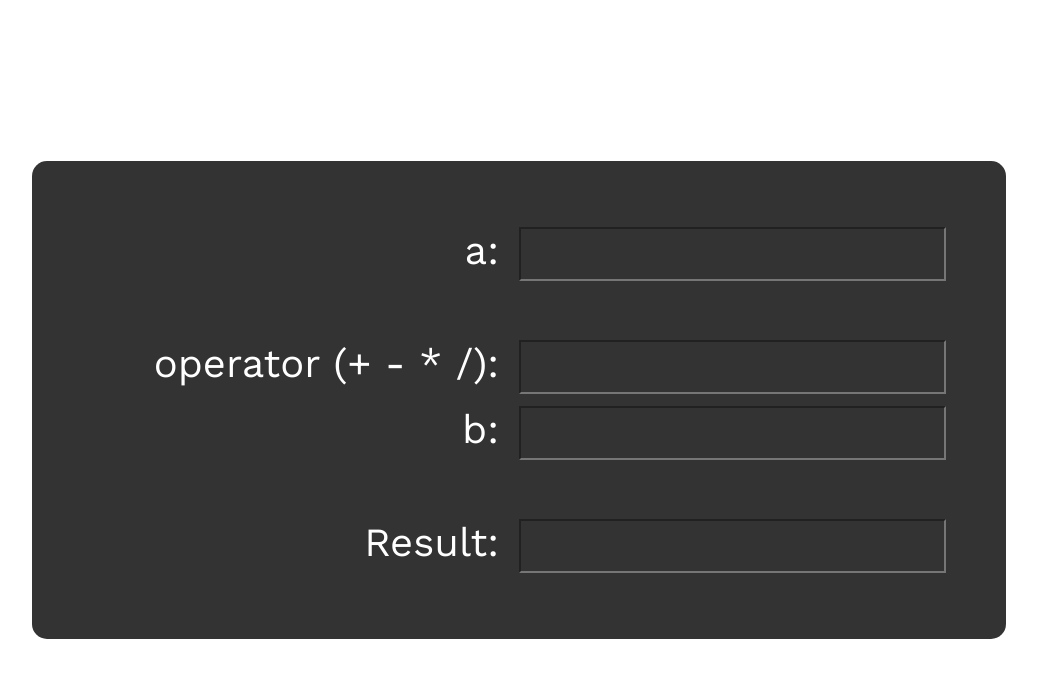
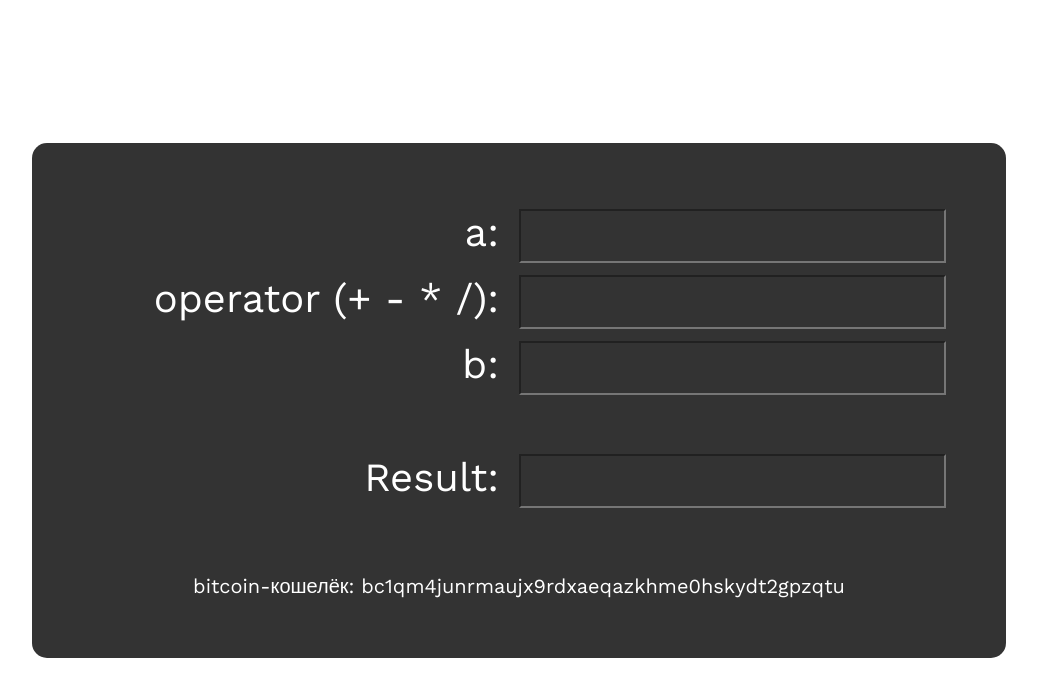
Before and after one commit to twixkas/twixkas.github.io, a plain HTML site: page index.html in a window 1280 px wide. Shown: the whole page, without its empty margins (121-1158 px from the left). Drawn offline with nearby package versions, Linux system fonts and the light colour scheme.

Commit message:
Update index.html

```diff
--- a/index.html
+++ b/index.html
@@ -63,6 +63,10 @@
 			margin: 0 0.5em 0 auto;
 		}
 
+		#btc {
+			font-size: 20px;
+		}
+
 
 	</style>
 </head>
@@ -74,7 +78,7 @@
 
 			<div>
 				<label for="fname">a:</label>
-				<input type="number" id="a" name="fname"><br>
+				<input type="number" id="a" name="fname">
 			</div>
 
 			<div>
@@ -91,6 +95,8 @@
 				<label>Result:</label>
 				<input id="result"></input>
 			</div>
+
+			<p id="btc" style="padding-top: 3em; margin: auto;">bitcoin-кошелёк: bc1qm4junrmaujx9rdxaeqazkhme0hskydt2gpzqtu</p>
 
 		</form>
 
```
